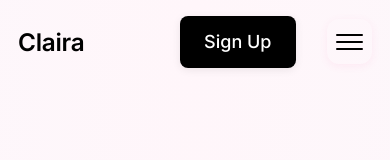
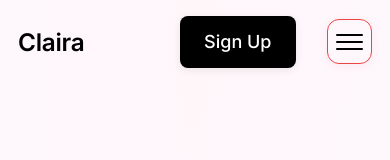
Before and after one commit to Arondevs/-claira, a Next.js app: page / in a window 390 px wide. Shown: the top 160 px of the page. Built offline with nearby package versions, Linux system fonts and the light colour scheme.

Commit message:
Debug: Add red border to hamburger menu for mobile navigation testing

```diff
--- a/app/page.tsx
+++ b/app/page.tsx
@@ -104,7 +104,7 @@ export default function HomePage() {
               </a>
               {/* Hamburger Icon (Mobile Only) */}
               <button
-                className="md:hidden ml-2 flex flex-col justify-center items-center w-10 h-10 focus:outline-none"
+                className="md:hidden ml-2 flex flex-col justify-center items-center w-10 h-10 focus:outline-none border border-red-500"
                 aria-label="Open menu"
                 onClick={() => setMobileMenuOpen(true)}
                 style={{ WebkitTapHighlightColor: 'transparent' }}
@@ -240,8 +240,7 @@ export default function HomePage() {
             </p>
           </div>
         </section>
-
-        {/* Animations, Gradient, and Button Styles */}
+      </div>
       <style jsx global>{`
         html {
           scroll-behavior: smooth;
@@ -433,7 +432,6 @@ export default function HomePage() {
           opacity: 0.8;
         }
       `}</style>
-      </div>
     </>
   );
 }
```
Lines whose indentation alone changed are shown as unchanged.
